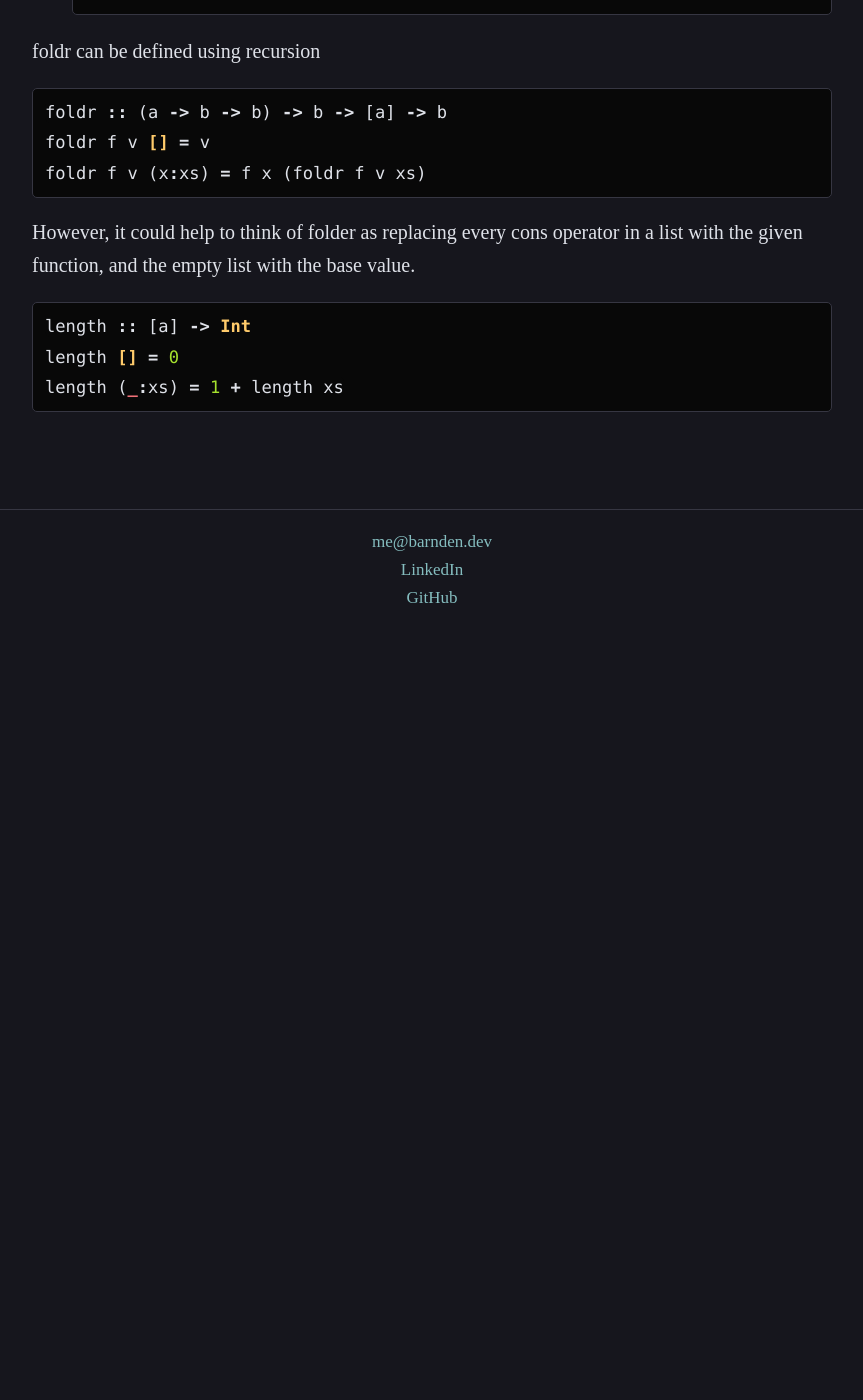
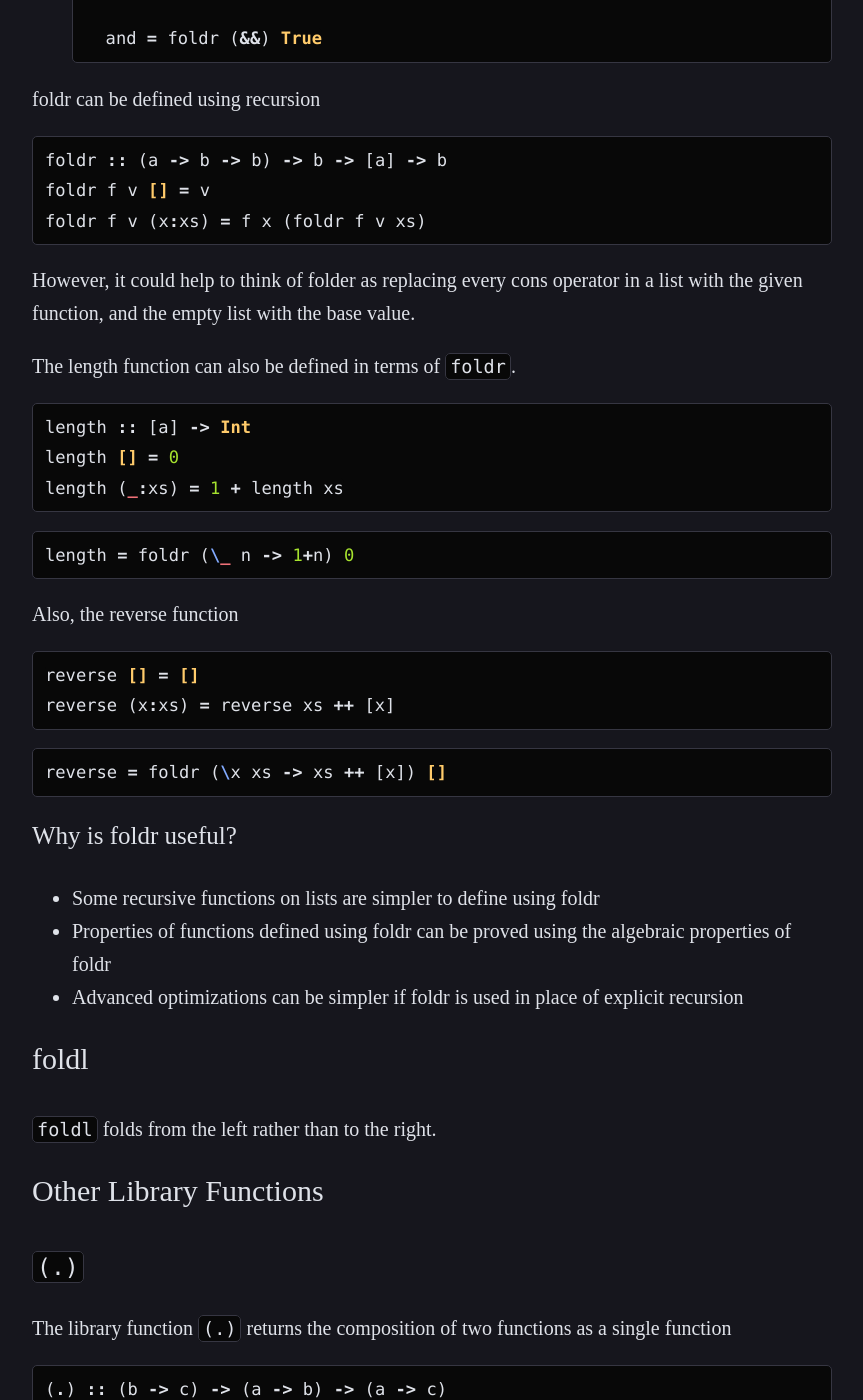
Before and after one commit to barnden/barnden.dev, a Jekyll site: the page built from _courses/spring21/csce314/2021-02-05-lecture-8.md, in a window 1280 px wide and 1400 px high, scrolled down 2473 px. Shown: the whole window, without its empty margins (208-1071 px from the left). Built offline with Jekyll 4.4.1, drawn with Linux system fonts in a browser that asks for light colours; some web fonts are replaced; before the commit the page ends 3103 px from its top, so only the background shows below that; some of the changed text lies outside the part shown.

Commit message:
update lecture content

````diff
--- a/_courses/spring21/csce314/2021-02-05-lecture-8.md
+++ b/_courses/spring21/csce314/2021-02-05-lecture-8.md
@@ -1,10 +1,12 @@
 ---
 layout: note
-title:  "Haskell: Higher-order Functions"
+title:  "Haskell: Higher-Order Functions"
 date:   2021-02-05 09:34:44 -0600
+modified_date: 2021-02-08 09:20:00 -600
 categories: csce 314
 semester: spring21
 ---
+<figcaption>The entirety of lecture 9 (8 Feb. 2021) and this lecture were merged into this post.</figcaption>
 
 ## Higher Order Functions
 A function is considered to be higher-order if it takes a function as an argument or returns a funciton as a result.
@@ -95,8 +97,115 @@
 
 However, it could help to think of folder as replacing every cons operator in a list with the given function, and the empty list with the base value.
 
+The length function can also be defined in terms of `foldr`.
+
 ```haskell
 length :: [a] -> Int
 length [] = 0
 length (_:xs) = 1 + length xs
 ```
+
+```haskell
+length = foldr (\_ n -> 1+n) 0
+```
+
+Also, the reverse function
+
+```haskell
+reverse [] = []
+reverse (x:xs) = reverse xs ++ [x]
+```
+
+```haskell
+reverse = foldr (\x xs -> xs ++ [x]) []
+```
+
+### Why is foldr useful?
+- Some recursive functions on lists are simpler to define using foldr
+- Properties of functions defined using foldr can be proved using the algebraic properties of foldr
+- Advanced optimizations can be simpler if foldr is used in place of explicit recursion
+
+## foldl
+`foldl` folds from the left rather than to the right.
+
+## Other Library Functions
+
+### `(.)`
+The library function `(.)` returns the composition of two functions as a single function
+
+```haskell
+(.) :: (b -> c) -> (a -> b) -> (a -> c)
+f . g = \x -> f (g x)
+```
+
+For example,
+
+```haskell
+odd :: Int -> Bool
+odd = not . even
+```
+
+### `all`
+`all` decides if every element of a list satisfies a given predicate
+
+```haskell
+all :: (a -> Bool) -> [a] -> Bool
+all p xs = and [p x | x <- xs]
+
+> all even [2,4,6,8]
+True
+```
+
+### `any`
+`any` decide if at least one element of a list satisfies a predicate``
+
+```haskell
+any :: (a -> Bool) -> [a] -> Bool
+any p xs = or [p x | x <- xs]
+
+> any isSpace "abc def"
+True
+```
+
+### `takeWhile`
+`takeWhile` selects elements from a list while a predicate holds all of the elements.
+
+```haskell
+takeWhile :: (a -> Bool) -> [a] -> [a]
+takeWhile p [] = []
+takeWhile p (x:xs)
+    | p x       = x : takeWhile p xs
+    | otherwise = []
+
+
+> takeWhile isAlpha "abc def"
+"abc"
+```
+
+### `dropWhile`
+`dropWhile` removes elements while a predicate holds all of the elements.
+
+```haskell
+dropWhile :: (a -> Bool) -> [a] -> [a]
+dropWhile p [] = []
+dropWhile p (x:xs)
+    | p x       = dropWhile p xs
+    | otherwise = x:xs
+
+> dropWhile isSpace "    abc"
+"abc"
+```
+
+## filter, map, foldr
+
+```haskell
+sumOfSquaresOfPos ls
+    = foldr (+) 0 (map (^2) (filter (>= 0) ls))
+
+keepPos = filter(>= 0)
+mapSquare = map(^2)
+sum = foldr (+) 0
+sumOfSquaresOfPos ls = sum (mapSquare (keepPos ls))
+
+sumOfSquaresOfPos = sum . mapSquare . keepPos
+```
````
Also changed, not shown: _courses/spring21/csce411/2021-02-01-lecture-6.md (+1 -0 lines), _courses/spring21/csce411/2021-02-05-lecture-8.md (+49 -2 lines), _courses/spring21/csce411/2021-02-08-lecture-9.md (added, +26 -0 lines).
